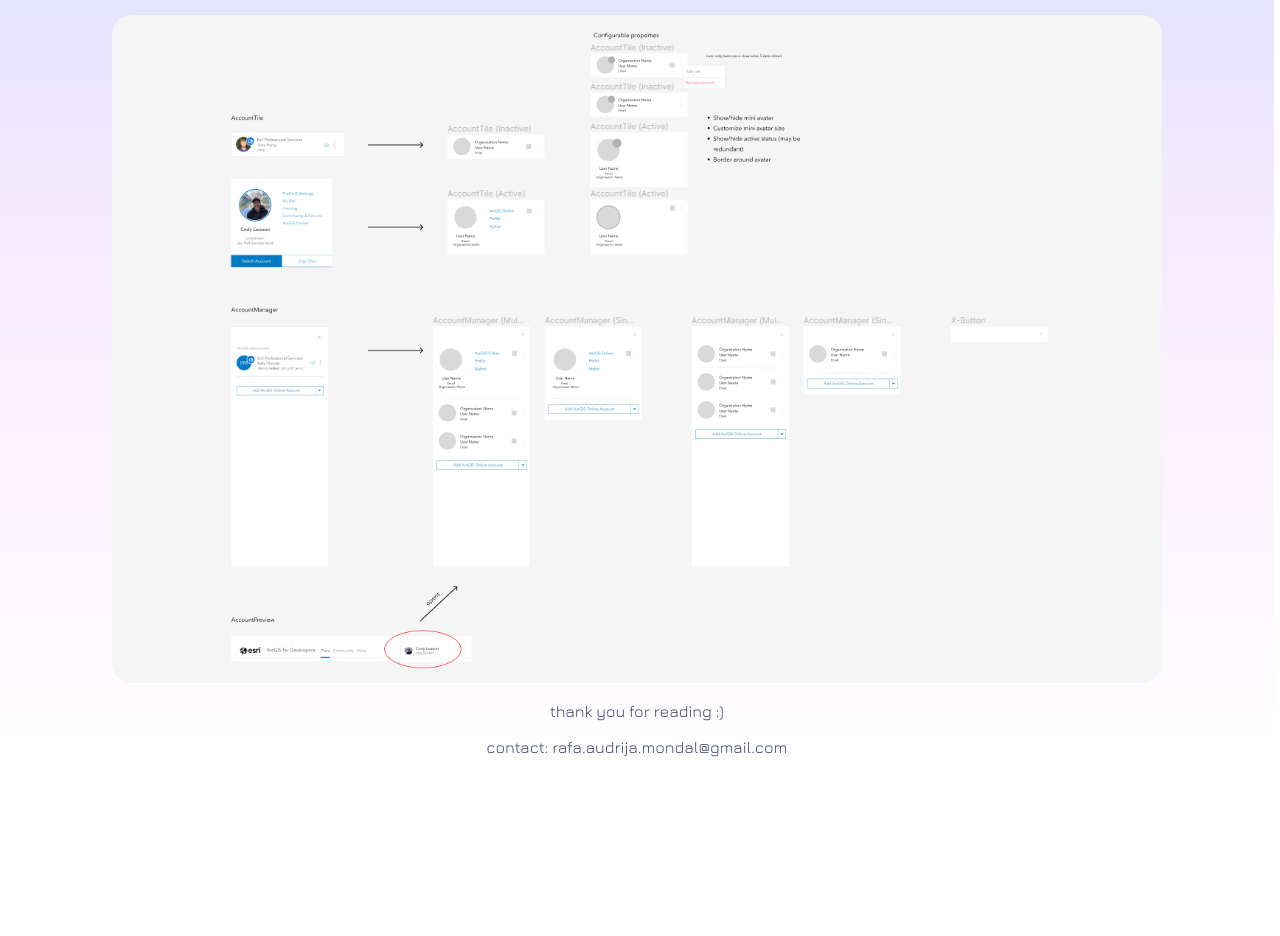
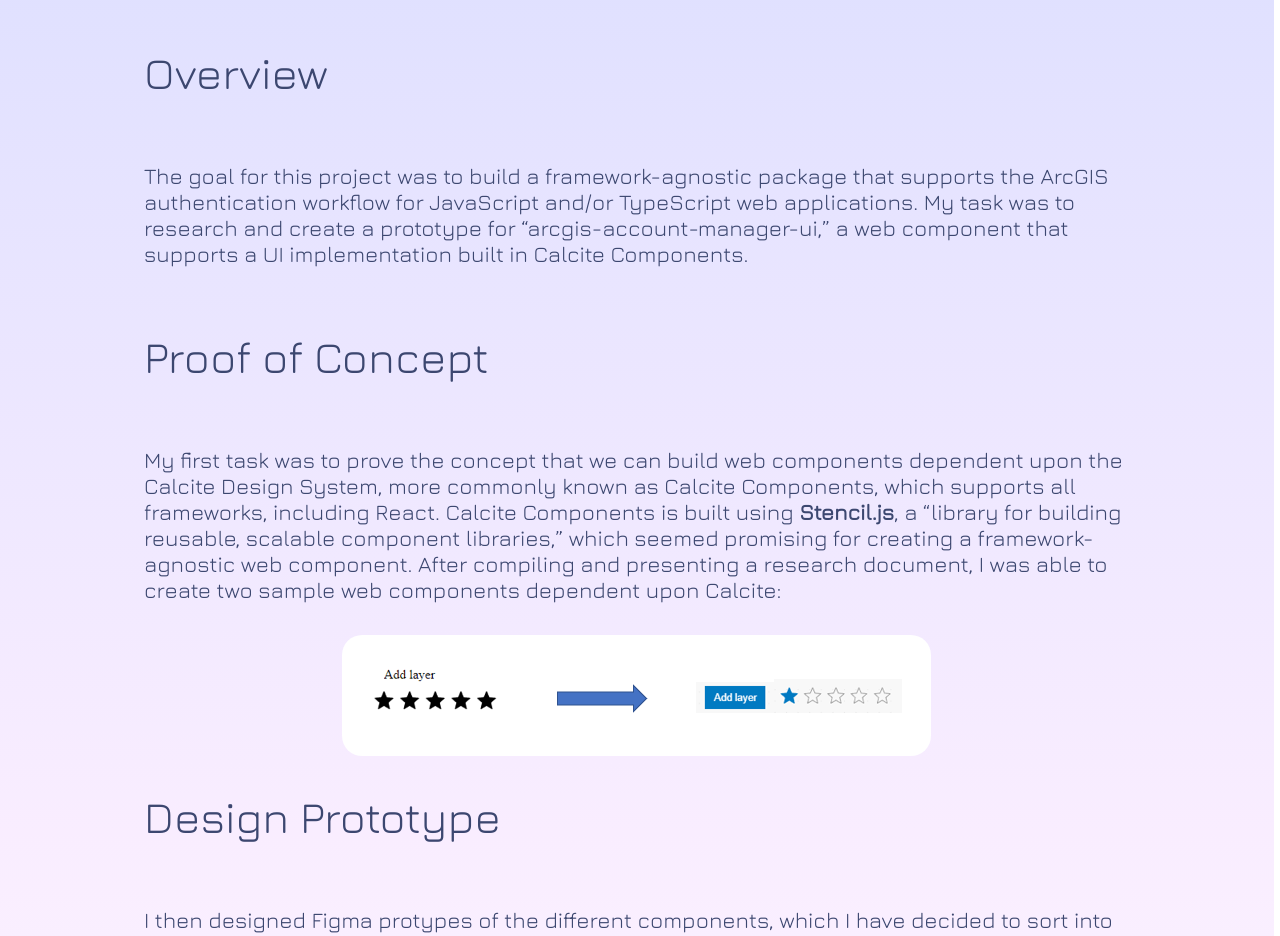
Before and after one commit to rafa-mondal/intern-blog, a SvelteKit app: page /calcite in a window 1280 px wide. Shown: the part 183-1119 px from the top of the page. Before the commit the page ends 971 px from the top, so only its background shows below. Built offline with nearby package versions, Linux system fonts and the light colour scheme.

Commit message:
calcite content

```diff
--- a/src/routes/calcite/+page.svelte
+++ b/src/routes/calcite/+page.svelte
@@ -29,6 +29,13 @@
         </div>
     </header>
     <div class="body">
+        <div class='md-text'> Overview</div>
+        <div class='sm-text'>The goal for this project was to build a framework-agnostic package that supports the ArcGIS authentication workflow for JavaScript and/or TypeScript web applications. My task was to research and create a prototype for “arcgis-account-manager-ui,” a web component that supports a UI implementation built in Calcite Components. </div>
+        <div class='md-text'> Proof of Concept</div>
+        <div class='sm-text'>My first task was to prove the concept that we can build web components dependent upon the Calcite Design System, more commonly known as Calcite Components, which supports all frameworks, including React. Calcite Components is built using <b>Stencil.js</b>, a “library for building reusable, scalable component libraries,” which seemed promising for creating a framework-agnostic web component. After compiling and presenting a research document, I was able to create two sample web components dependent upon Calcite:</div>
+        <img class="img-small" src="/images/calcite-component.png" alt=""/>
+        <div class='md-text'> Design Prototype</div>
+        <div class='sm-text'>I then designed Figma protypes of the different components, which I have decided to sort into AccountTile, AccountManager, and AccountPreview. These components are based off the now deprecated Calcite-React components, and have configurable properties that are either unique to the new, more encompassing component, or are exposed from the existing calcite components they are dependent upon.</div>
         <img class="img" src="/images/calcite-overview.png" alt=""/>
     </div>
     <footer>thank you for reading :)<br><br>contact: rafa.audrija.mondal@gmail.com</footer>
@@ -98,14 +105,22 @@
         border-radius: 20px;
     }
 
+    .img-small {
+        border-radius: 20px;
+    }
+
     .md-text {
         font-size: 44px;
         color: #3C4770;
+        padding: 2rem;
+        text-align: start;
     }
 
     .sm-text {
         font-size: 22px;
         color: #3C4770;
+        padding: 2rem;
+        text-align: start;
     }
 
     .title-text {
```
Also changed, not shown: src/routes/user-conference/+page.svelte (+0 -13 lines), static/images/calcite-component.png (added).
